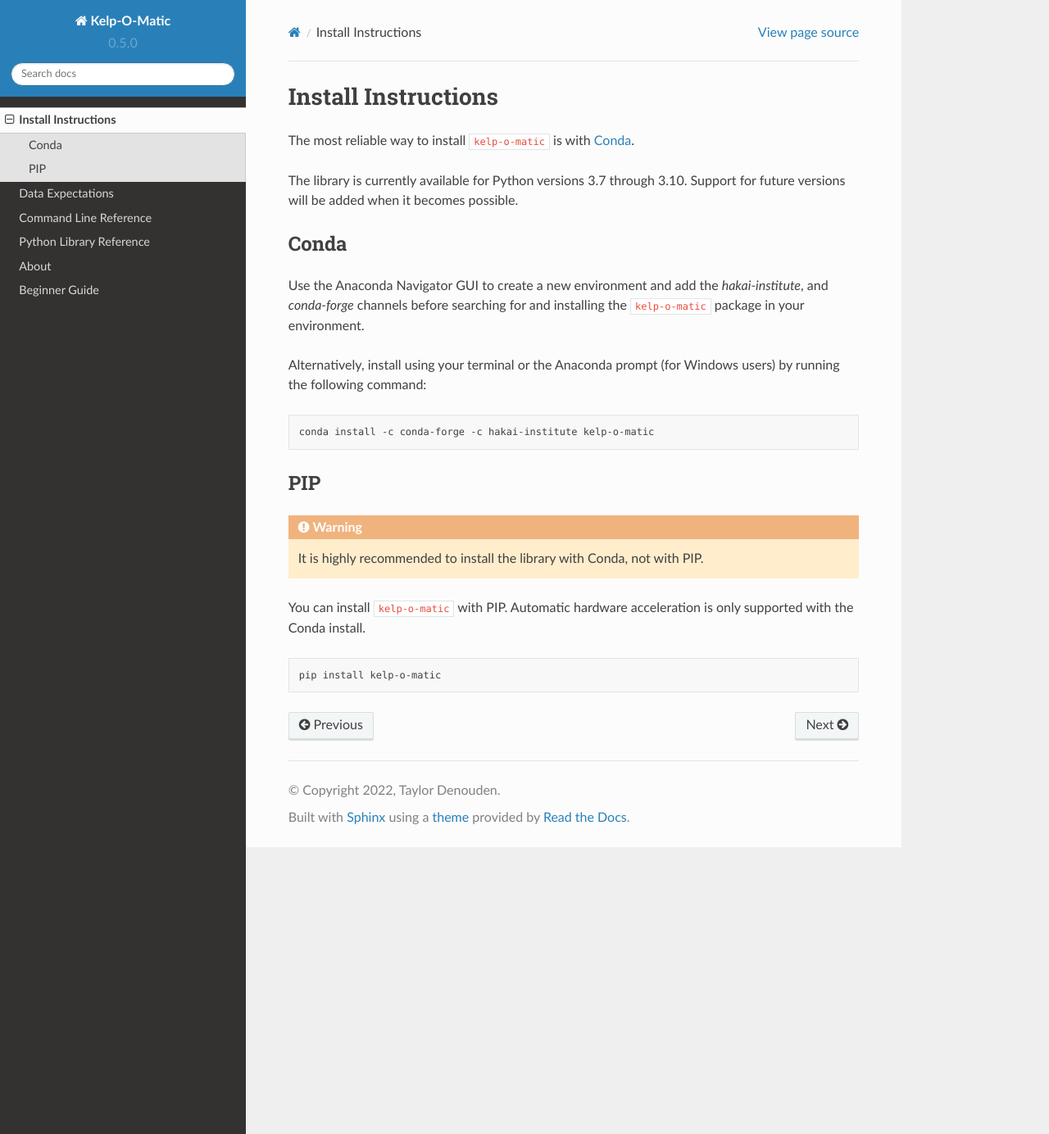
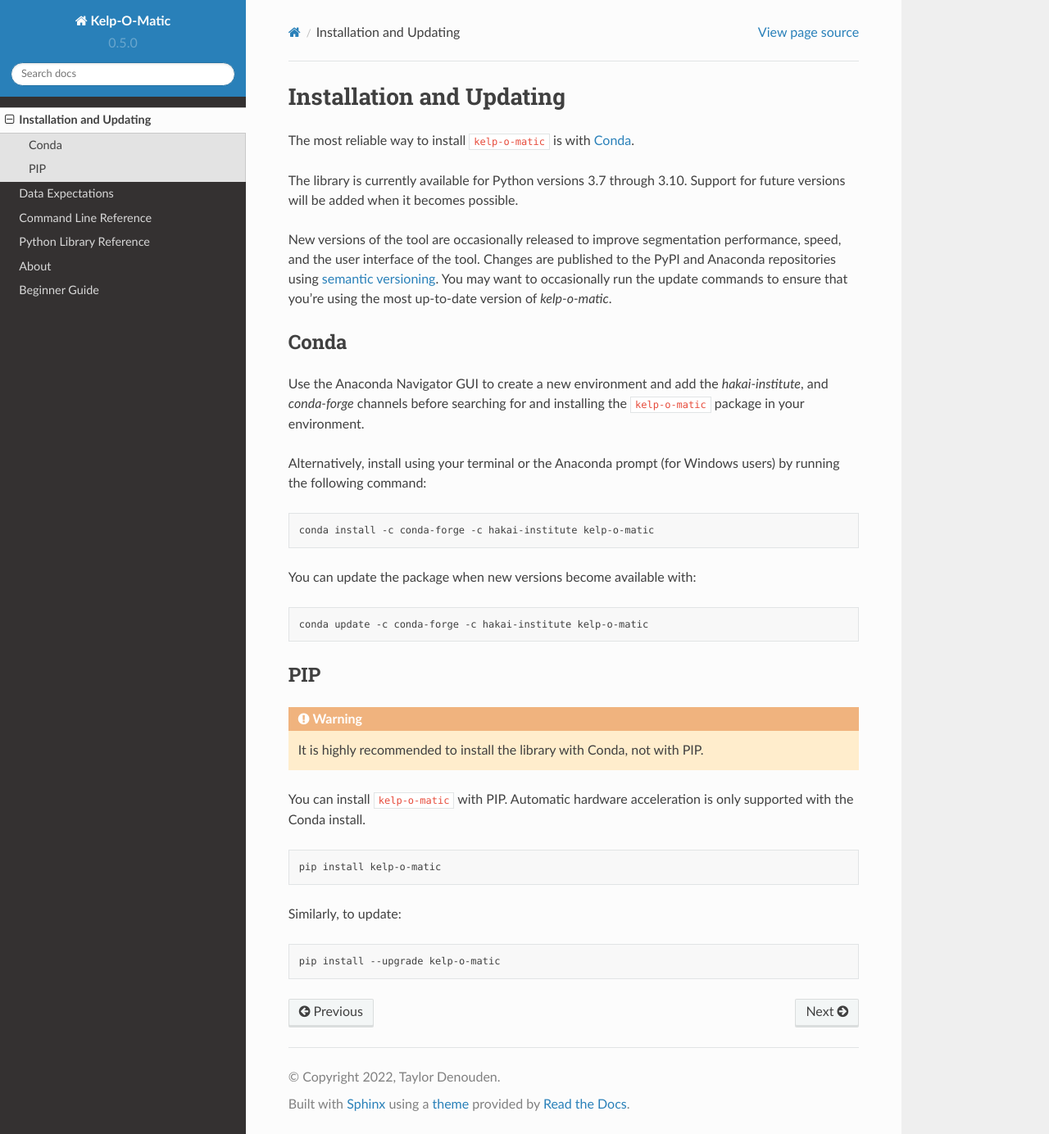
Before and after one commit to HakaiInstitute/kelp-o-matic, a Sphinx documentation site: the page built from docs/installation.rst, in a window 1280 px wide and 1384 px high. Shown: the whole window at 82% size. Built offline with Sphinx 7.4.7 and the Read the Docs theme 2.0.0, drawn with Linux system fonts in a browser that asks for light colours.

Commit message:
Add updating instructions

```diff
--- a/docs/installation.rst
+++ b/docs/installation.rst
@@ -1,10 +1,15 @@
-Install Instructions
-====================
+Installation and Updating
+=========================
 
 The most reliable way to install ``kelp-o-matic`` is with `Conda <https://docs.anaconda.com/anaconda/>`_.
 
 The library is currently available for Python versions 3.7 through 3.10. Support for future versions will be added when it
 becomes possible.
+
+New versions of the tool are occasionally released to improve segmentation performance, speed, and
+the user interface of the tool. Changes are published to the PyPI and Anaconda repositories using
+`semantic versioning <https://semver.org/>`_. You may want to occasionally run the update commands to ensure
+that you're using the most up-to-date version of `kelp-o-matic`.
 
 
 Conda
@@ -19,6 +24,12 @@ Alternatively, install using your terminal or the Anaconda prompt (for Windows u
 
     conda install -c conda-forge -c hakai-institute kelp-o-matic
 
+You can update the package when new versions become available with:
+
+.. code-block:: bash
+
+    conda update -c conda-forge -c hakai-institute kelp-o-matic
+
 PIP
 ---
 
@@ -29,3 +40,9 @@ You can install ``kelp-o-matic`` with PIP. Automatic hardware acceleration is on
 .. code-block:: bash
 
     pip install kelp-o-matic
+
+Similarly, to update:
+
+.. code-block:: bash
+
+    pip install --upgrade kelp-o-matic
```
